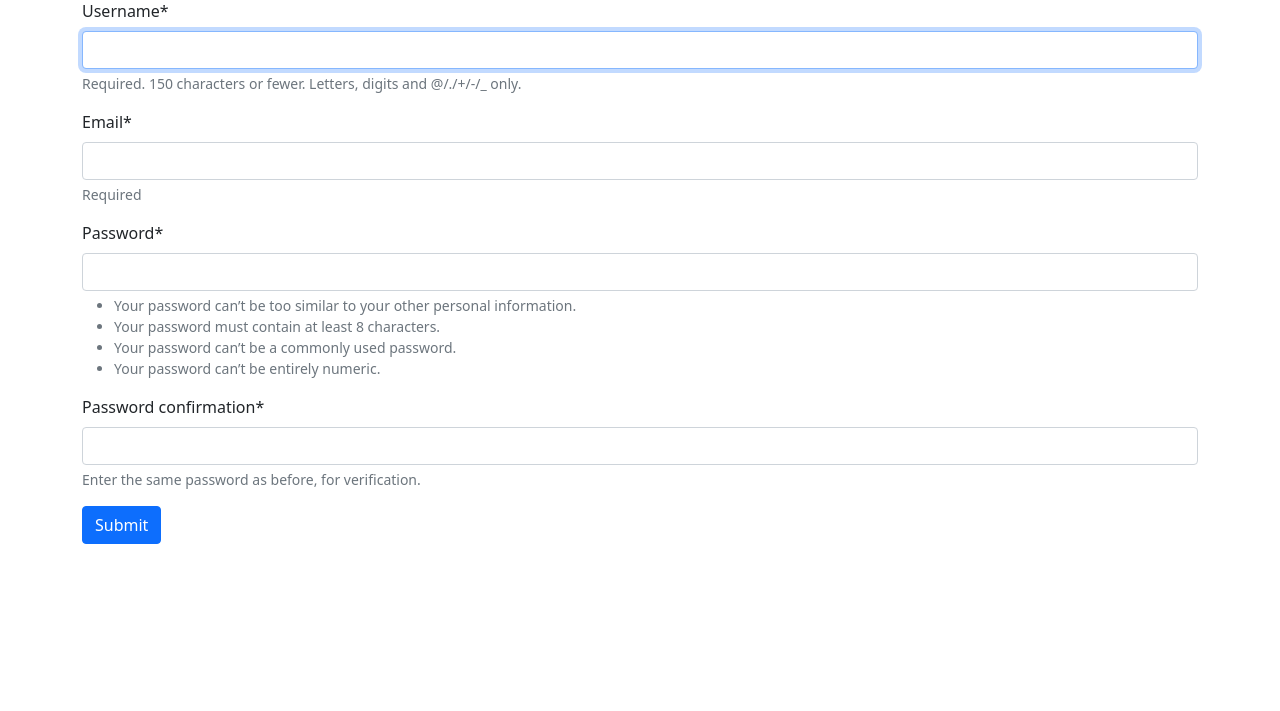
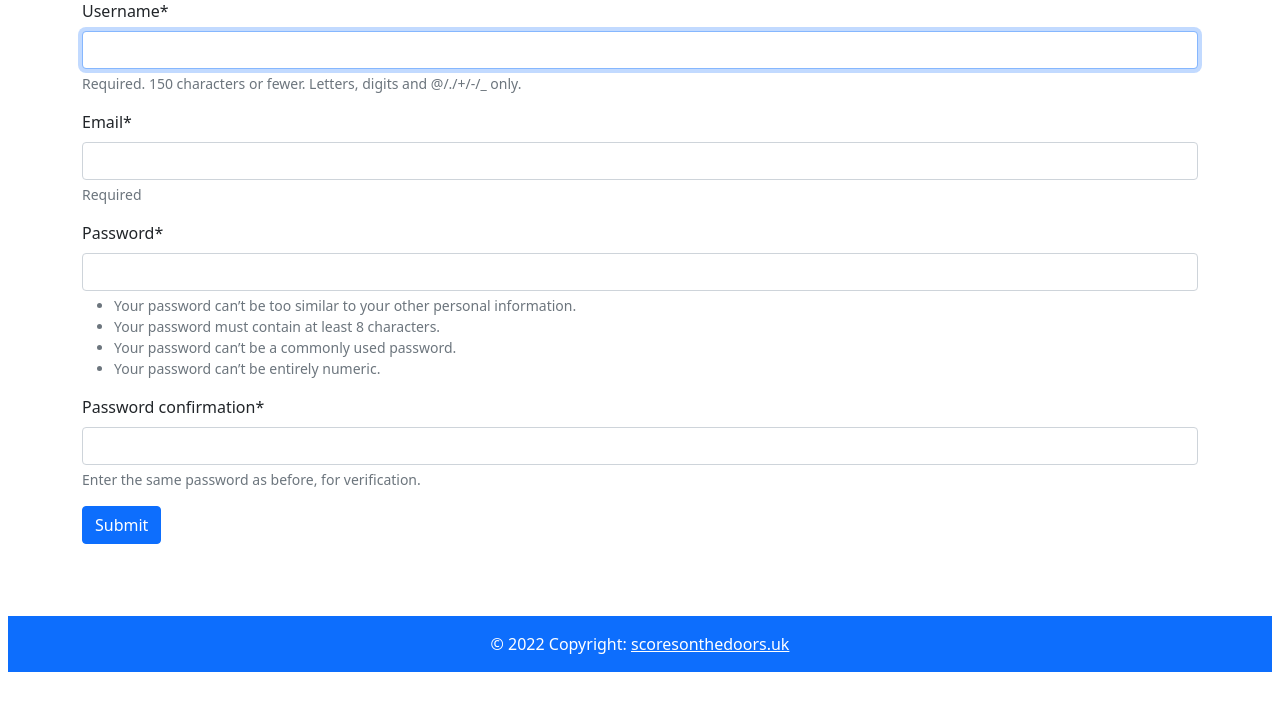
Before and after one commit to Grahev/scoresonthedoors, a Django app: page /signup/ in a window 1280 px wide. Shown: the part 57-768 px from the top of the page. Run offline with Django 4.2, Linux system fonts and the light colour scheme; some libraries are stand-ins or nearby versions.

Commit message:
footer added

```diff
--- a/authentication/templates/home.html
+++ b/authentication/templates/home.html
@@ -82,5 +82,5 @@
 {% endif %}
 
 
-
+{% include "footer.html" %}
 {% endblock content %}
--- a/authentication/templates/login.html
+++ b/authentication/templates/login.html
@@ -38,4 +38,5 @@
     </form>
 </div>
 
+{% include "footer.html" %}
 {% endblock content %}
--- a/authentication/templates/signup.html
+++ b/authentication/templates/signup.html
@@ -15,5 +15,5 @@
 </div>
 
 
-
+{% include "footer.html" %}
 {% endblock content %}
--- a/predicts/templates/match_prediction.html
+++ b/predicts/templates/match_prediction.html
@@ -79,5 +79,5 @@
             src="https://widgets.api-sports.io/football/1.1.8/widget.js">
         </script> {% endcomment %}
 </div>
-
+{% include "footer.html" %}
 {% endblock content %}
--- a/predicts/templates/match_prediction_update.html
+++ b/predicts/templates/match_prediction_update.html
@@ -80,5 +80,5 @@
             src="https://widgets.api-sports.io/football/1.1.8/widget.js">
         </script> {% endcomment %}
 </div>
-
+{% include "footer.html" %}
 {% endblock content %}
--- a/predicts/templates/prediction_delete.html
+++ b/predicts/templates/prediction_delete.html
@@ -39,4 +39,5 @@
         </form>
     </div>
 </div>
+{% include "footer.html" %}
 {% endblock content %}
--- a/predicts/templates/predicts_home.html
+++ b/predicts/templates/predicts_home.html
@@ -5,8 +5,6 @@
 {% block content %}
 
 {% regroup fixtures by date|date as days_list %}
-
-
 
 
 <div class="container">
@@ -83,5 +81,5 @@
 
 
 </div>
-
+{% include "footer.html" %}
 {% endblock content %}
--- a/predicts/templates/user_predictions.html
+++ b/predicts/templates/user_predictions.html
@@ -48,5 +48,5 @@
         {% endif %}
     {% endfor %}
 </div>
-
+{% include "footer.html" %}
 {% endblock content %}
--- a/predicts/templates/user_predictions_list.html
+++ b/predicts/templates/user_predictions_list.html
@@ -103,5 +103,5 @@
         {% endif %}
     {% endfor %}
 </div>
-
+{% include "footer.html" %}
 {% endblock content %}
--- a/teams_and_players/scripts/get_all_games.py
+++ b/teams_and_players/scripts/get_all_games.py
@@ -16,7 +16,8 @@ def get_all_games():
     # UEFA Natons League id: 5
     #world cup id: 1
 
-    url = 'https://v3.football.api-sports.io/fixtures?league=1&season=2022'
+    url = 'https://v3.football.api-sports.io/fixtures?league=1&season=2022&timezone=Europe/London&status=NS'
+    # url = 'https://v3.football.api-sports.io/fixtures?league=1&season=2022'
     # url = 'https://v3.football.api-sports.io/fixtures?league=5&season=2022' # UEFA Natons League
 
     payload={}
--- a/templates/footer.html
+++ b/templates/footer.html
@@ -1,8 +1,8 @@
-<footer class="bg-light text-center text-lg-start">
+<footer class=" footer bg-primary text-center text-white text-lg-start mt-5 px-4 mx-2">
     <!-- Copyright -->
-    <div class="text-center p-3" style="background-color: rgba(0, 0, 0, 0.2);">
+    <div class="text-center p-3" >
       © 2022 Copyright:
-      <a class="text-dark" href="#">scoresonthedoors.uk</a>
+      <a class="text-white " href="#">scoresonthedoors.uk</a>
     </div>
     <!-- Copyright -->
   </footer>
```
